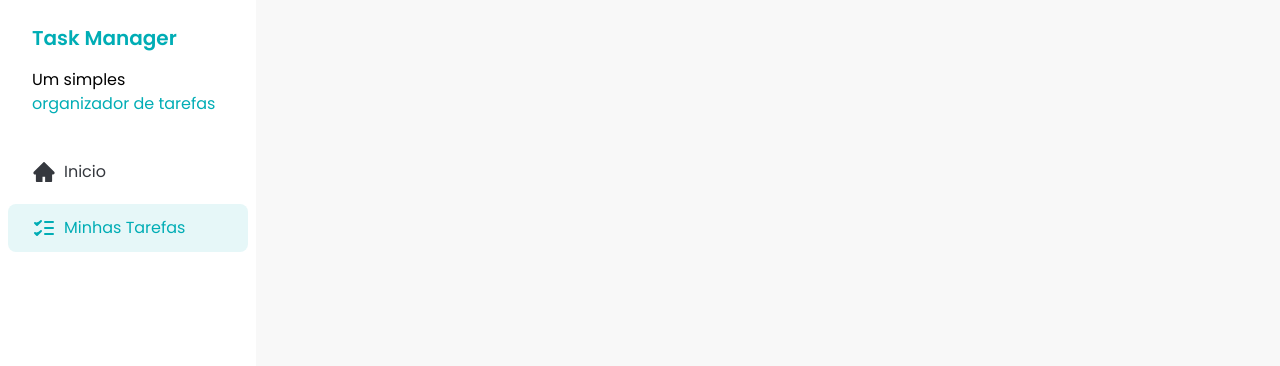
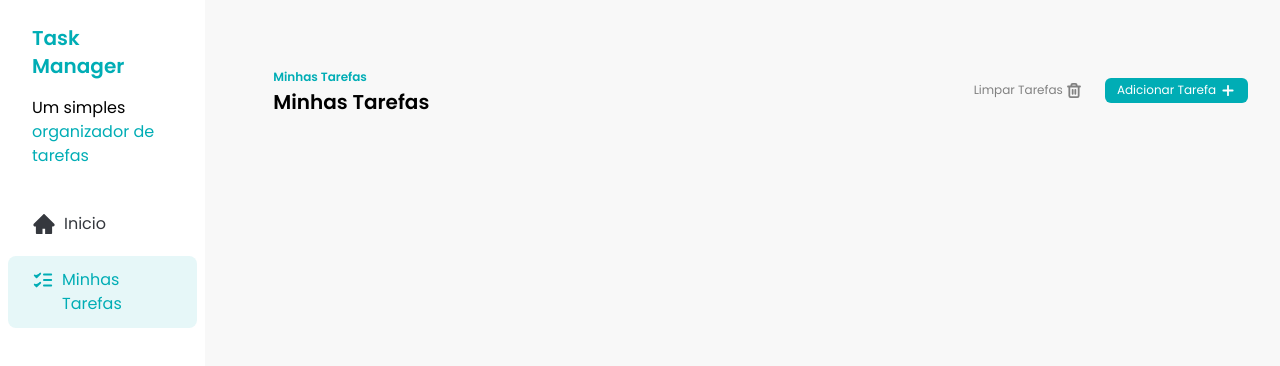
Before and after one commit to Rotiivv/task-manager, a React (Vite) app: page / in a window 1280 px wide. Shown: the top 366 px of the page. Built offline with nearby package versions, Linux system fonts and the light colour scheme.

Commit message:
add initial Task and Button component

```diff
--- a/index.html
+++ b/index.html
@@ -6,7 +6,7 @@
     <title>Document</title>
   </head>
   <body>
-    <div id="root"></div>
+    <div id="root" class="flex gap-9"></div>
     <script type="module" src="/src/main.jsx"></script>
   </body>
 </html>
--- a/src/App.jsx
+++ b/src/App.jsx
@@ -1,9 +1,11 @@
 import Sidebar from "./components/Sidebar";
+import Tasks from "./components/Tasks";
 
 function App() {
   return (
     <>
       <Sidebar />
+      <Tasks />
     </>
   );
 }
--- /dev/null
+++ b/src/components/Button.jsx
@@ -0,0 +1,20 @@
+const Button = ({ children, variant = "primary" }) => {
+  const getVariantClass = () => {
+    if (variant === "primary") {
+      return "bg-[#00ADB5] text-white";
+    }
+
+    if (variant === "secundary") {
+      return "bg-transparent text-[#818181]";
+    }
+  };
+  return (
+    <button
+      className={`${getVariantClass()} hover:opacity-75 transition rounded-md px-3 py-1 text-xs flex gap-1 items-center`}
+    >
+      {children}
+    </button>
+  );
+};
+
+export default Button;
--- /dev/null
+++ b/src/components/Tasks.jsx
@@ -0,0 +1,32 @@
+import Button from "./Button";
+import AddIcon from "../assets/icons/add.svg?react";
+import TrashIcon from "../assets/icons/trash.svg?react";
+
+const Tasks = () => {
+  return (
+    <div className="py-16 px-8 w-screen">
+      <div className="flex justify-between items-center">
+        <div>
+          <span className="text-[#00ADB5] text-xs font-semibold">
+            Minhas Tarefas
+          </span>
+          <h2 className="text-xl font-semibold">Minhas Tarefas</h2>
+        </div>
+
+        <div className="flex gap-3 items-center">
+          <Button variant="secundary">
+            Limpar Tarefas
+            <TrashIcon />
+          </Button>
+
+          <Button>
+            Adicionar Tarefa
+            <AddIcon />
+          </Button>
+        </div>
+      </div>
+    </div>
+  );
+};
+
+export default Tasks;
```
Also changed, not shown: src/assets/icons/add.svg (added), src/assets/icons/trash.svg (added).
